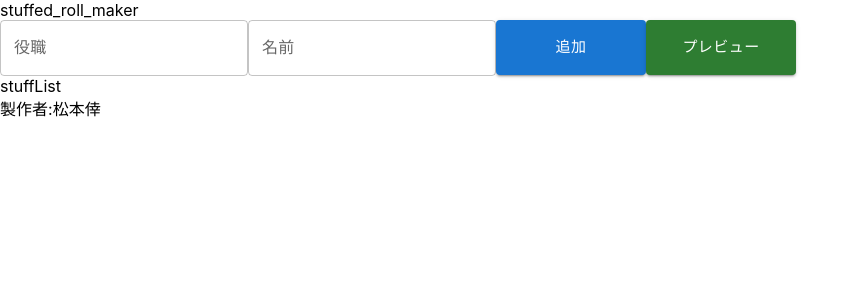
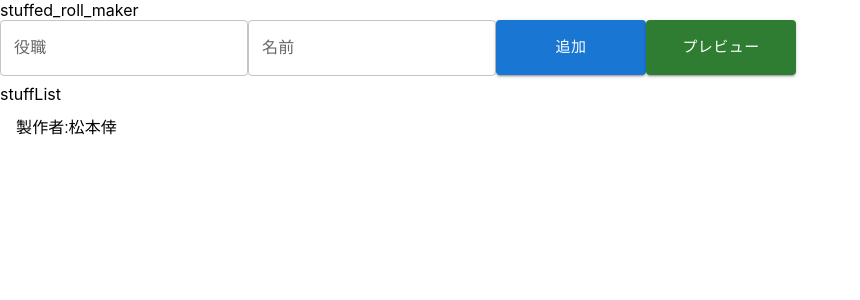
Before and after one commit to assassin2374/stuffed_roll_maker, a React (Create React App) app: page / in a window 1280 px wide. Shown: the top 300 px of the page, without its empty margins (0-860 px from the left). Built offline with nearby package versions, Linux system fonts and the light colour scheme.

Commit message:
List適応

```diff
--- a/src/view/Home.tsx
+++ b/src/view/Home.tsx
@@ -98,16 +98,16 @@ const Home = () => {
       >
         プレビュー
       </PreviewButton>
-      <div>
+      <List>
         stuffList
         {stuffList.map((stuff) => {
           return (
-            <div key={stuff.id}>
-              {stuff.role}:{stuff.name}
-            </div>
+            <ListItem key={stuff.id}>
+              <ListItemText primary={`${stuff.role}:${stuff.name}`} />
+            </ListItem>
           );
         })}
-      </div>
+      </List>
     </>
   );
 };
```
